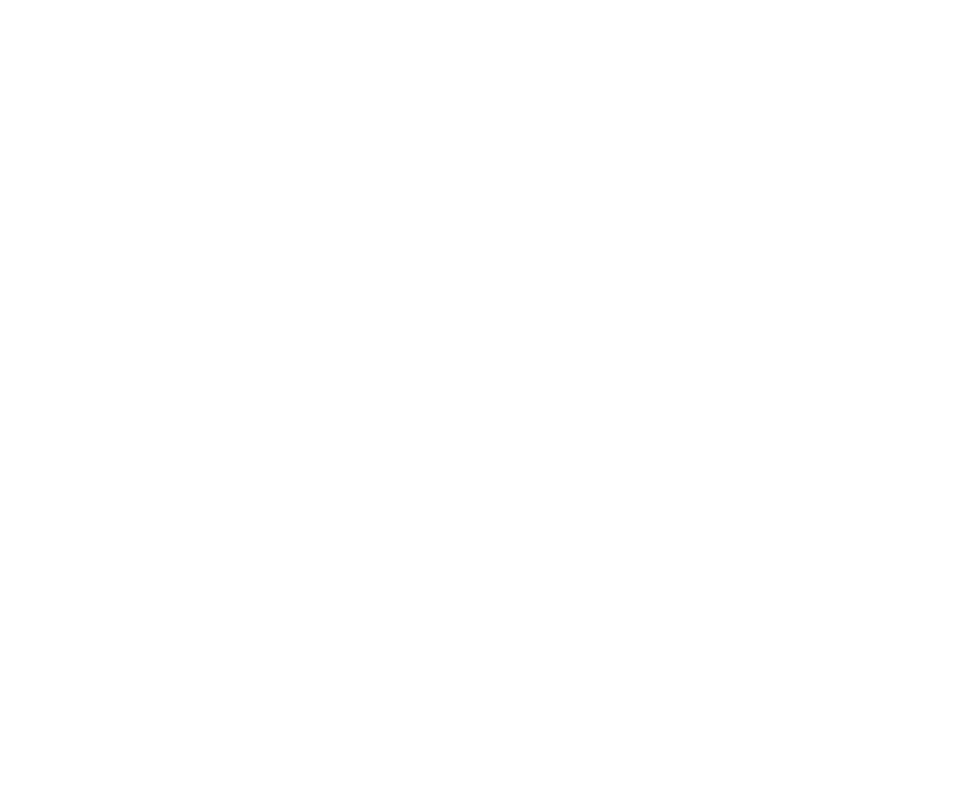
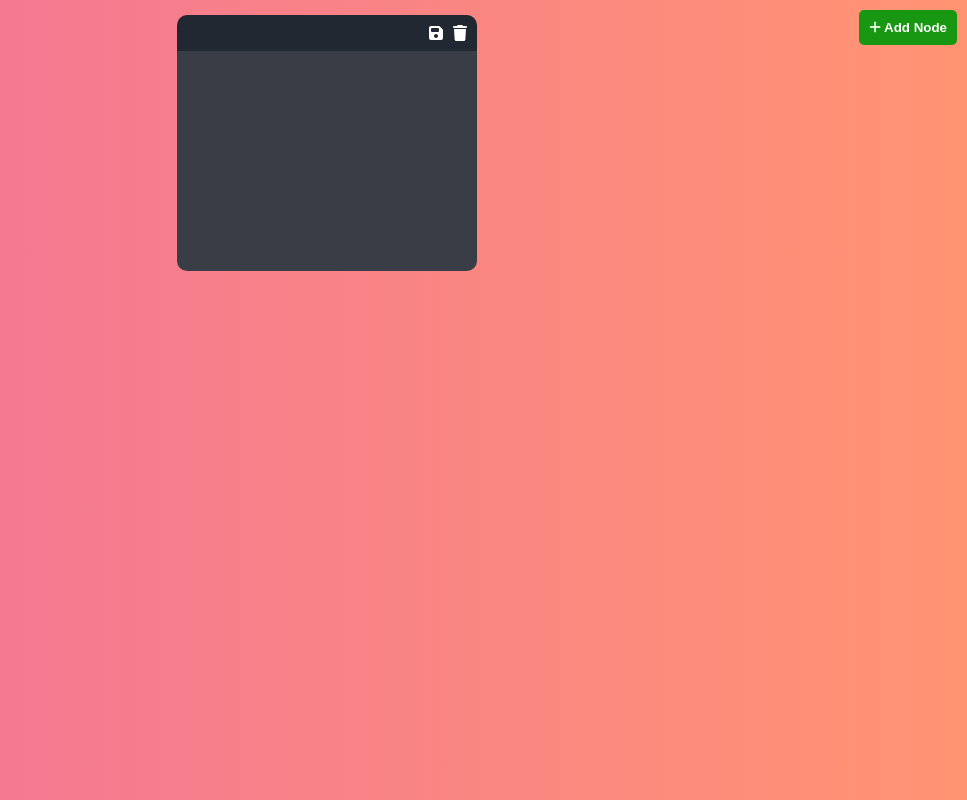
Before and after one commit to HLeNam/JsBasic_NotesTakingApplication, a plain HTML site: page index.html in a window 1280 px wide. Shown: the whole page, without its empty margins (313-1280 px from the left). Drawn offline with Linux system fonts and the light colour scheme.

Commit message:
Notes Taking Application

```diff
--- a/index.html
+++ b/index.html
@@ -8,6 +8,22 @@
         <link rel="stylesheet" href="./style.css" />
     </head>
     <body>
+        <button id="addBtn">
+            <i class="fas fa-plus"></i>
+            Add Node
+        </button>
+
+        <div id="main">
+            <!-- <div class="note">
+                <div class="tool">
+                    <i class="fas fa-save"></i>
+                    <i class="fas fa-trash"></i>
+                </div>
+                <textarea></textarea>
+            </div> -->
+        </div>
+
+        <script src="https://kit.fontawesome.com/50c763e3c5.js" crossorigin="anonymous"></script>
         <script src="./script.js"></script>
     </body>
 </html>
--- a/script.js
+++ b/script.js
@@ -0,0 +1,68 @@
+const addBtn = document.querySelector("#addBtn");
+const main = document.querySelector("#main");
+
+addBtn.addEventListener("click", addNote);
+
+function addNote() {
+    const note = document.createElement("div");
+
+    if (!note) {
+        return;
+    }
+
+    note.classList.add("note");
+    note.innerHTML = `
+        <div class="tool">
+            <i class="save fas fa-save"></i>
+            <i class="trash fas fa-trash"></i>
+        </div>
+        <textarea></textarea>
+    `;
+
+    const trashIcon = note.querySelector(".trash");
+    const saveIcon = note.querySelector(".save");
+    const textarea = note.querySelector("textarea");
+
+    trashIcon.addEventListener("click", () => {
+        note.remove();
+        saveNote();
+    });
+
+    saveIcon.addEventListener("click", saveNote);
+    textarea.addEventListener("input", saveNote);
+
+    main.appendChild(note);
+}
+
+function saveNote() {
+    const notes = document.querySelectorAll(".note textarea");
+    const data = [];
+
+    for (let i = 0; i < notes.length; i++) {
+        data.push(notes[i].value);
+    }
+
+    if (data.length === 0) {
+        localStorage.removeItem("notes");
+    } else {
+        localStorage.setItem("notes", JSON.stringify(data));
+    }
+}
+
+function loadNote() {
+    const lsNotes = JSON.parse(localStorage.getItem("notes"));
+
+    if (lsNotes !== null) {
+        lsNotes.forEach((noteText) => {
+            addNote();
+
+            const notes = document.querySelectorAll(".note textarea");
+            const lastNode = notes[notes.length - 1];
+            lastNode.value = noteText;
+        });
+    } else {
+        addNote();
+    }
+}
+
+loadNote();
--- a/style.css
+++ b/style.css
@@ -0,0 +1,86 @@
+* {
+    padding: 0;
+    margin: 0;
+    box-sizing: border-box;
+}
+
+body {
+    background: linear-gradient(to right, rgb(242, 112, 156), rgb(255, 148, 114));
+}
+
+#main {
+    min-height: 100vh;
+    padding-bottom: 50px;
+    display: flex;
+    flex-wrap: wrap;
+    justify-content: center;
+    align-items: flex-start;
+}
+
+#addBtn {
+    position: fixed;
+    right: 10px;
+    top: 10px;
+    background-color: #179712;
+    border: none;
+    outline: none;
+    padding: 10px;
+    color: #fff;
+    font-weight: 600;
+    border-radius: 5px;
+    cursor: pointer;
+    transition: background-color 0.3s ease;
+}
+
+#addBtn:hover {
+    background-color: #068006;
+}
+
+.note {
+    background: transparent;
+    margin: 15px;
+    border-radius: 10px;
+    overflow: hidden;
+}
+
+.tool {
+    background-color: #222831;
+    color: #fff;
+    padding: 5px;
+    display: flex;
+    justify-content: flex-end;
+}
+
+.tool i {
+    padding: 5px;
+    cursor: pointer;
+    transform: color 0.3s ease;
+}
+
+.tool i:hover {
+    color: #aca1a1;
+}
+
+.note textarea {
+    width: 300px;
+    border: none;
+    min-height: 220px;
+    resize: none;
+    padding: 10px;
+    font-size: 16px;
+    color: #fff;
+    overflow: hidden;
+    /* overflow-y: auto; */
+
+    background-color: #393e46;
+    border-radius: 0px 0px 10px 10px;
+    transition: background-color 0.3s ease;
+}
+
+.note textarea:hover {
+    background-color: #293e46;
+}
+
+.note textarea:focus {
+    outline: none;
+}
```
